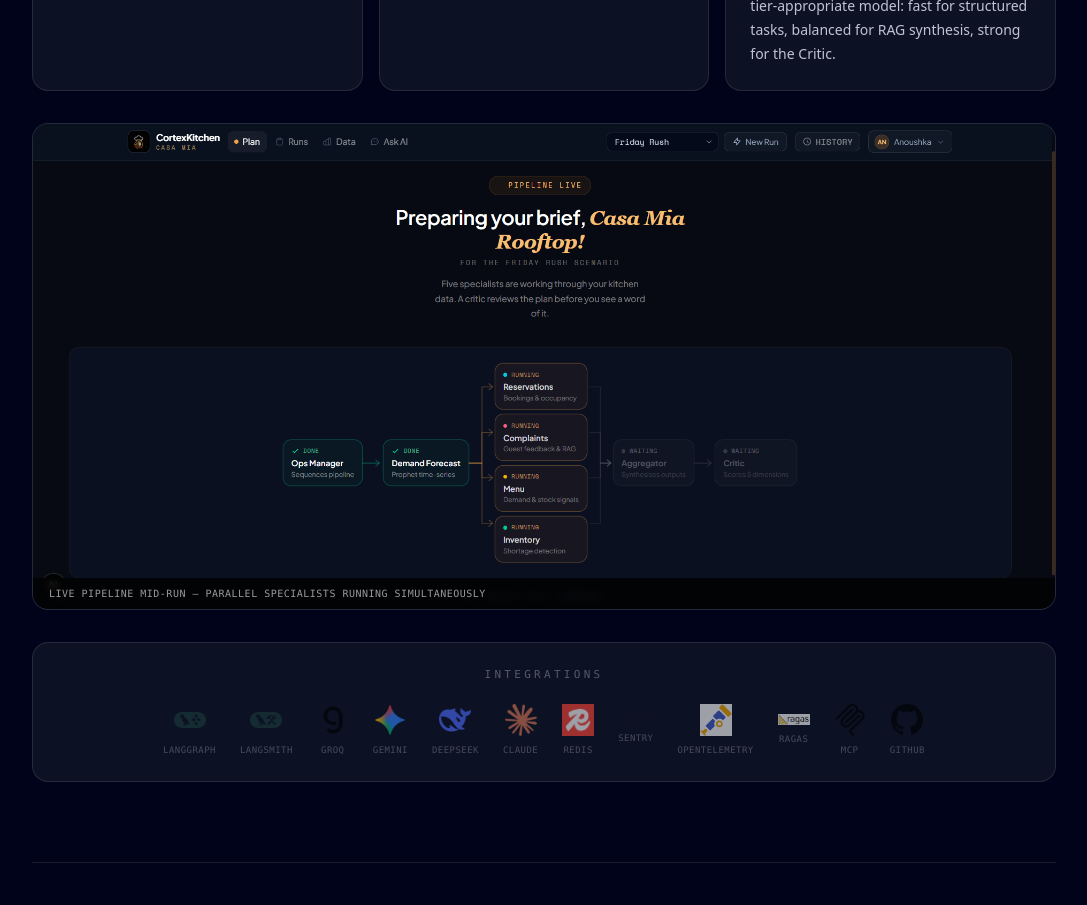
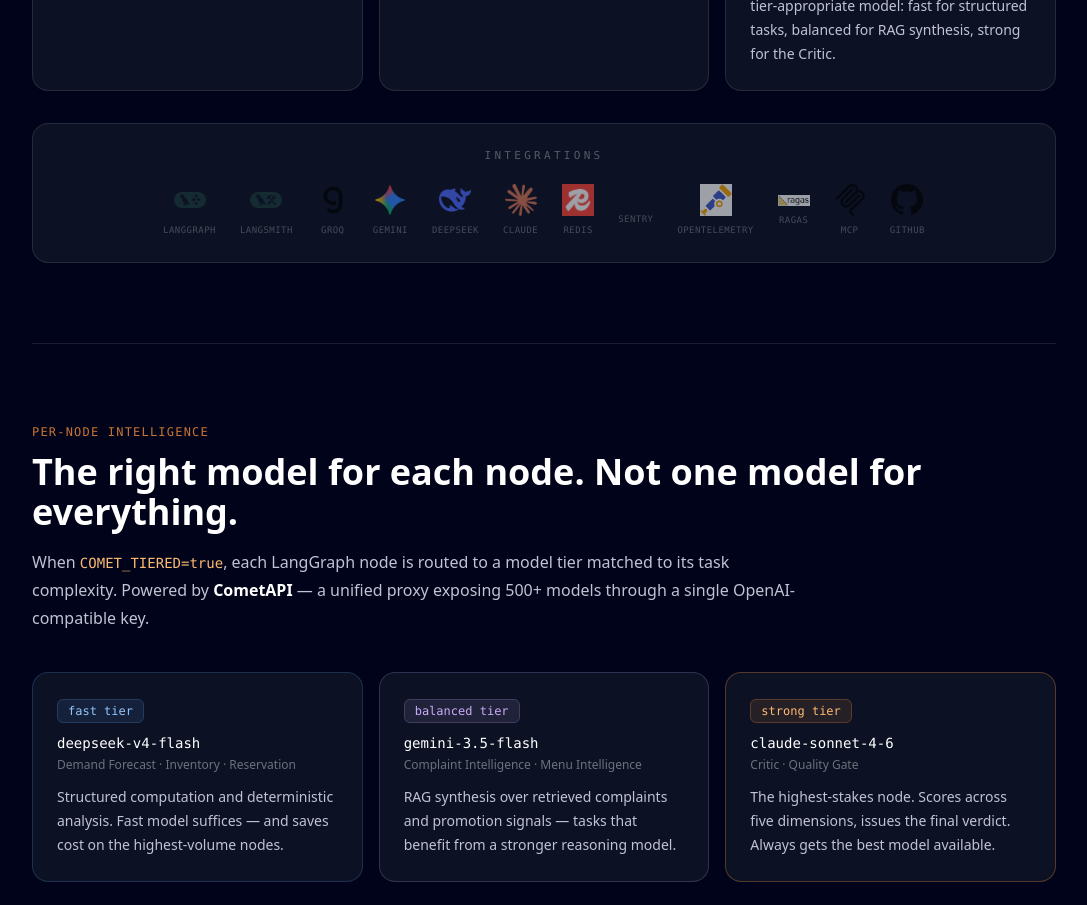
Before and after one commit to anoushka45/NextJs-Portfolio, a Next.js app: page /projects/cortexkitchen in a window 1280 px wide. Shown: the part 3960-4865 px from the top of the page, without its empty margins (96-1183 px from the left). Built offline with nearby package versions, Linux system fonts and the light colour scheme.

Commit message:
portfolio updates

```diff
--- a/app/projects/cortexkitchen/page.tsx
+++ b/app/projects/cortexkitchen/page.tsx
@@ -364,9 +364,7 @@ export default function Page() {
             </Card>
           </div>
 
-          <div onClick={() => setLightbox({ src: S.pipelineRunning, caption: "Live pipeline mid-run — Ops Manager complete, four parallel specialists running simultaneously" })} className="cursor-zoom-in mt-8">
-            <Shot src={S.pipelineRunning} caption="Live pipeline mid-run — parallel specialists running simultaneously" />
-          </div>
+
 
           <div className="mt-8 rounded-2xl border border-white/10 bg-black-200 px-8 py-6">
             <p className="text-[11px] uppercase tracking-[0.3em] text-white/30 font-mono mb-5 text-center">Integrations</p>
--- a/data/index.ts
+++ b/data/index.ts
@@ -94,7 +94,7 @@ export const projects: Project[] = [
     id: 1,
     title: "CortexKitchen — Multi-Agent Ops Intelligence",
     des: "A 9-node LangGraph multi-agent platform for restaurant ops. Five parallel specialist agents (demand, bookings, complaints RAG, menu, inventory) with critic-gated output, SSE streaming, Redis caching, PDF/Excel exports, RAG chatbot, What-If simulator, LangSmith CI gate, and MCP integration. P6-00 shipped: per-node model tier routing via CometAPI (deepseek / gemini / claude per node). Built end-to-end solo.",
-    img: "/projects/cortexkitchen/dashboard_complete1.png",
+    img: "/projects/cortexkitchen_screenshots/01_homepage/hero.png",
     link: "https://github.com/anoushka45/cortexkitchen",
     category: "AI",
     tags: [
@@ -126,7 +126,7 @@ export const projects: Project[] = [
   },
   {
     id: 2,
-    title: "DocQuery — Enterprise Knowledge Assistant",
+    title: "DocQuery — Knowledge Assistant",
     des: "A multi-document RAG QA pipeline with semantic chunking, ChromaDB vector search, and grounded, source-attributed answers across heterogeneous document types.",
     img: "/projects/docQuery.png",
     link: "https://github.com/anoushka45/PDF_RAG_Assistant",
```
